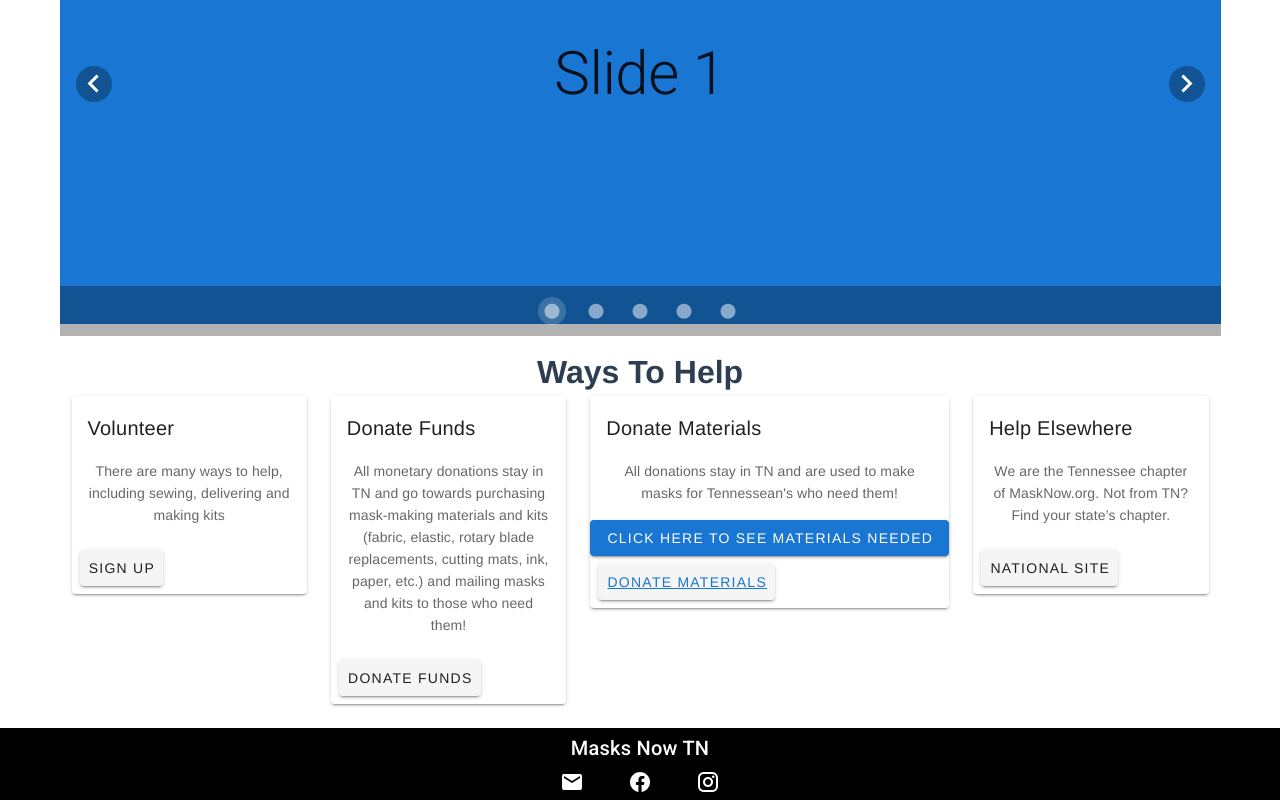
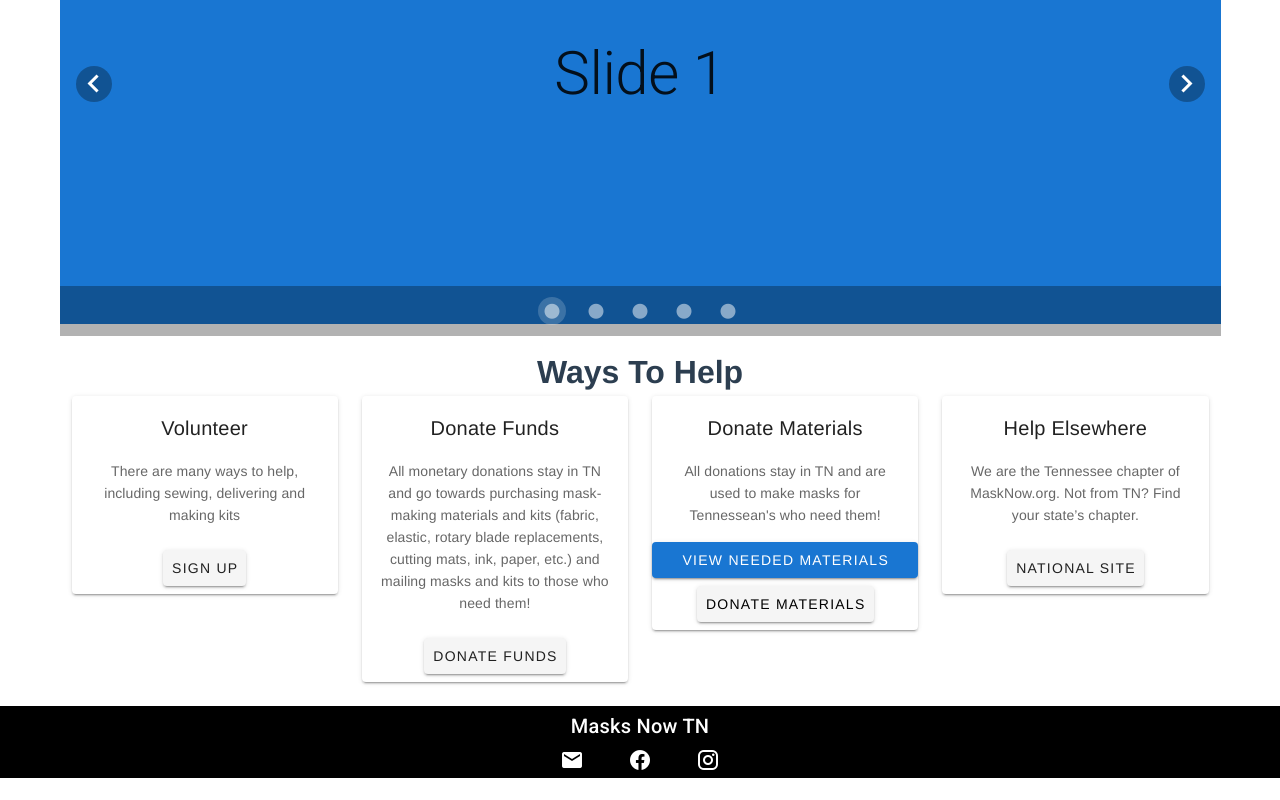
Before and after one commit to tannerb9/MasksNowTN-New, a Vue app: page / in a window 1280 px wide. Shown: the part 953-1753 px from the top of the page. After the commit the page ends 1731 px from the top, so only its background shows below. Built offline with nearby package versions, Linux system fonts and the light colour scheme.

Commit message:
style: applied flex and centered titles and buttons

```diff
--- a/src/components/Help.vue
+++ b/src/components/Help.vue
@@ -3,20 +3,28 @@
     <h1>Ways To Help</h1>
     <v-row>
       <v-col v-for="section in sections" v-bind:key="section.title">
-        <v-card>
-          <v-card-title> {{ section.title }} </v-card-title>
+        <v-card class="d-flex flex-column">
+          <v-card-title class="justify-center">
+            {{ section.title }}
+          </v-card-title>
           <v-card-text> {{ section.textBody }} </v-card-text>
-          <v-dialog v-if="section.modal">
+          <v-dialog v-if="section.modal" width="auto">
             <template v-slot:activator="{ on, attrs }">
-              <v-btn color="primary" dark v-bind="attrs" v-on="on">
+              <v-btn
+                color="primary"
+                dark
+                v-bind="attrs"
+                v-on="on"
+                class="justify-center"
+              >
                 {{ section.modal.clickToOpenText }}
               </v-btn>
             </template>
             <v-card>
-              <v-card-title class="headline">
+              <v-card-title class="headline justify-center">
                 {{ section.modal.modalHeadline }}
               </v-card-title>
-              <ul>
+              <ul class="justify-start">
                 <li v-for="text in section.modal.modalBody" :key="text">
                   {{ text }}
                 </li>
@@ -31,11 +39,13 @@
               >
             </v-card>
           </v-dialog>
-          <v-card-actions>
+          <v-card-actions class="justify-center">
             <v-btn v-if="section.button.href"
-              ><a :href="`mailto:${section.button.href}`">{{
-                section.button.text
-              }}</a>
+              ><a
+                :href="`mailto:${section.button.href}`"
+                class="text-decoration-none black--text"
+                >{{ section.button.text }}</a
+              >
             </v-btn>
             <v-btn v-else v-on:click="section.button.function"
               >{{ section.button.text }}
@@ -85,7 +95,7 @@ export default {
           textBody:
             "All donations stay in TN and are used to make masks for Tennessean's who need them!",
           modal: {
-            clickToOpenText: "Click here to see materials needed",
+            clickToOpenText: "View Needed Materials",
             modalHeadline: "MATERIALS NEEDED",
             modalBody: [
               "50% or higher cotton fabric (for the actual mask)",
```
